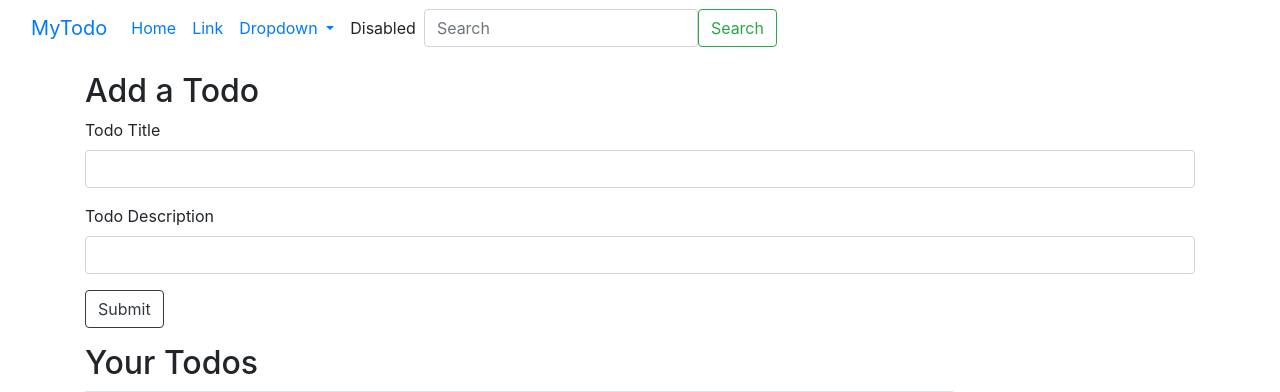
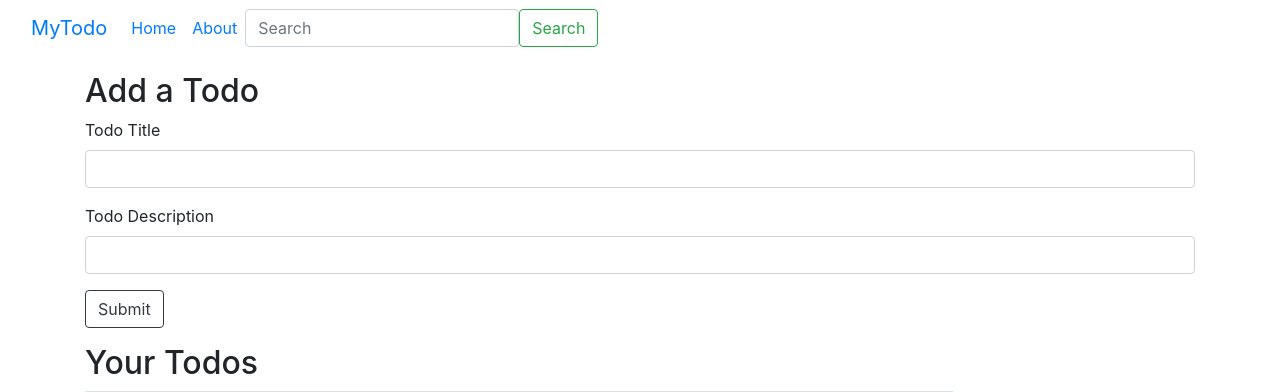
Before and after one commit to viissh/TODO_byVish, a Flask app: page / in a window 1280 px wide. Shown: the top 392 px of the page. Run offline with Flask 3, Linux system fonts and the light colour scheme; some libraries are stand-ins or nearby versions.

Commit message:
removed some unwanted UI

```diff
--- a/templates/base.html
+++ b/templates/base.html
@@ -31,28 +31,12 @@
             <div class="collapse navbar-collapse" id="navbarSupportedContent">
                 <ul class="navbar-nav me-auto mb-2 mb-lg-0">
                     <li class="nav-item">
-                        <a class="nav-link active" aria-current="page" href="#">Home</a>
+                        <a class="nav-link active" aria-current="page" href="/">Home</a>
                     </li>
                     <li class="nav-item">
-                        <a class="nav-link" href="#">Link</a>
+                        <a class="nav-link active" aria-current="page" href="/about">About</a>
                     </li>
-                    <li class="nav-item dropdown">
-                        <a class="nav-link dropdown-toggle" href="#" role="button" data-bs-toggle="dropdown"
-                            aria-expanded="false">
-                            Dropdown
-                        </a>
-                        <ul class="dropdown-menu">
-                            <li><a class="dropdown-item" href="#">Action</a></li>
-                            <li><a class="dropdown-item" href="#">Another action</a></li>
-                            <li>
-                                <hr class="dropdown-divider">
-                            </li>
-                            <li><a class="dropdown-item" href="#">Something else here</a></li>
-                        </ul>
-                    </li>
-                    <li class="nav-item">
-                        <a class="nav-link disabled" aria-disabled="true">Disabled</a>
-                    </li>
+
                 </ul>
                 <form class="d-flex" role="search">
                     <input class="form-control me-2" type="search" placeholder="Search" aria-label="Search">
--- a/templates/index.html
+++ b/templates/index.html
@@ -6,7 +6,7 @@
 {% block  body %}
     <div class = "container my-3">
         <h2>Add a Todo</h2>
-        <form action="/update/" method="POST">
+        <form action="/" method="POST">
             <div class="mb-3">
               <label for="title" class="form-label">Todo Title</label>
               <input type="text" class="form-control" name = "title" id="title" aria-describedby="emailHelp">
```
Also changed, not shown: instance/todo.db.
